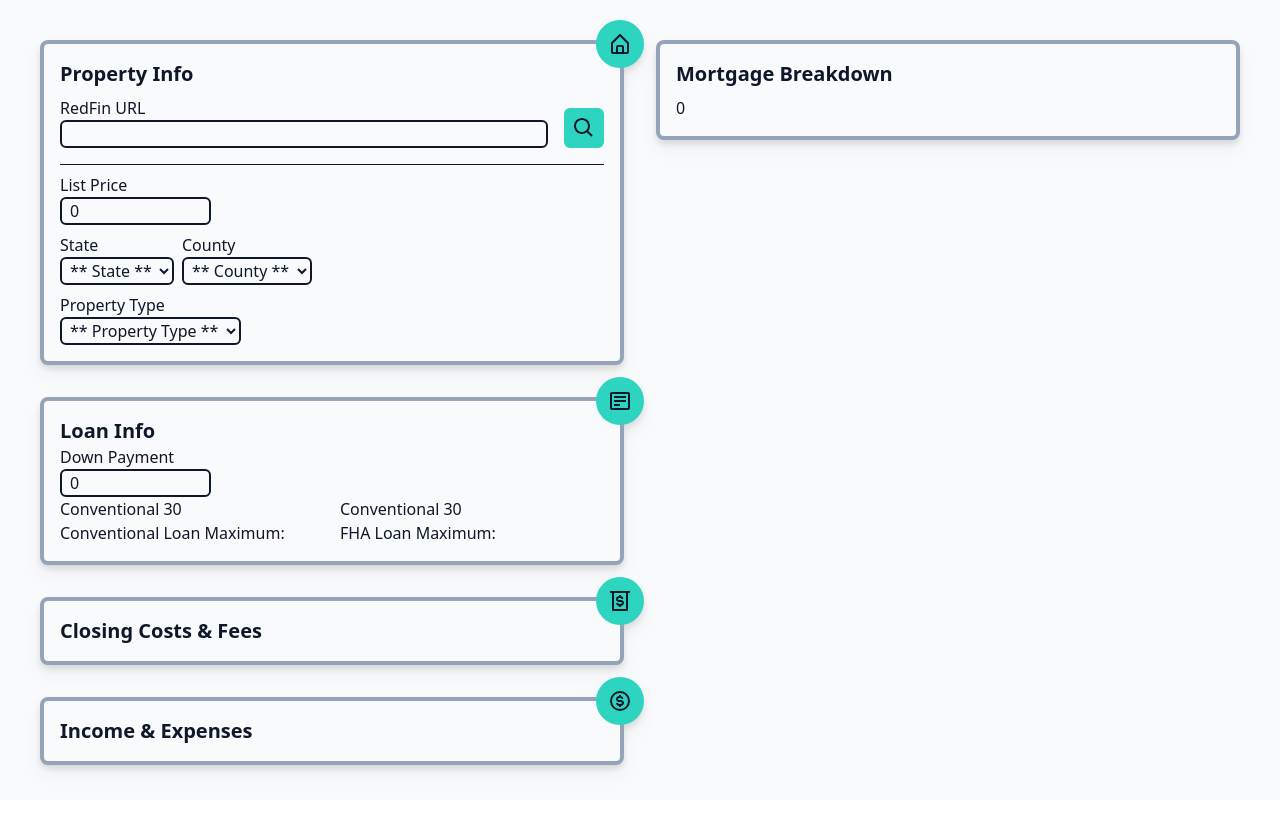
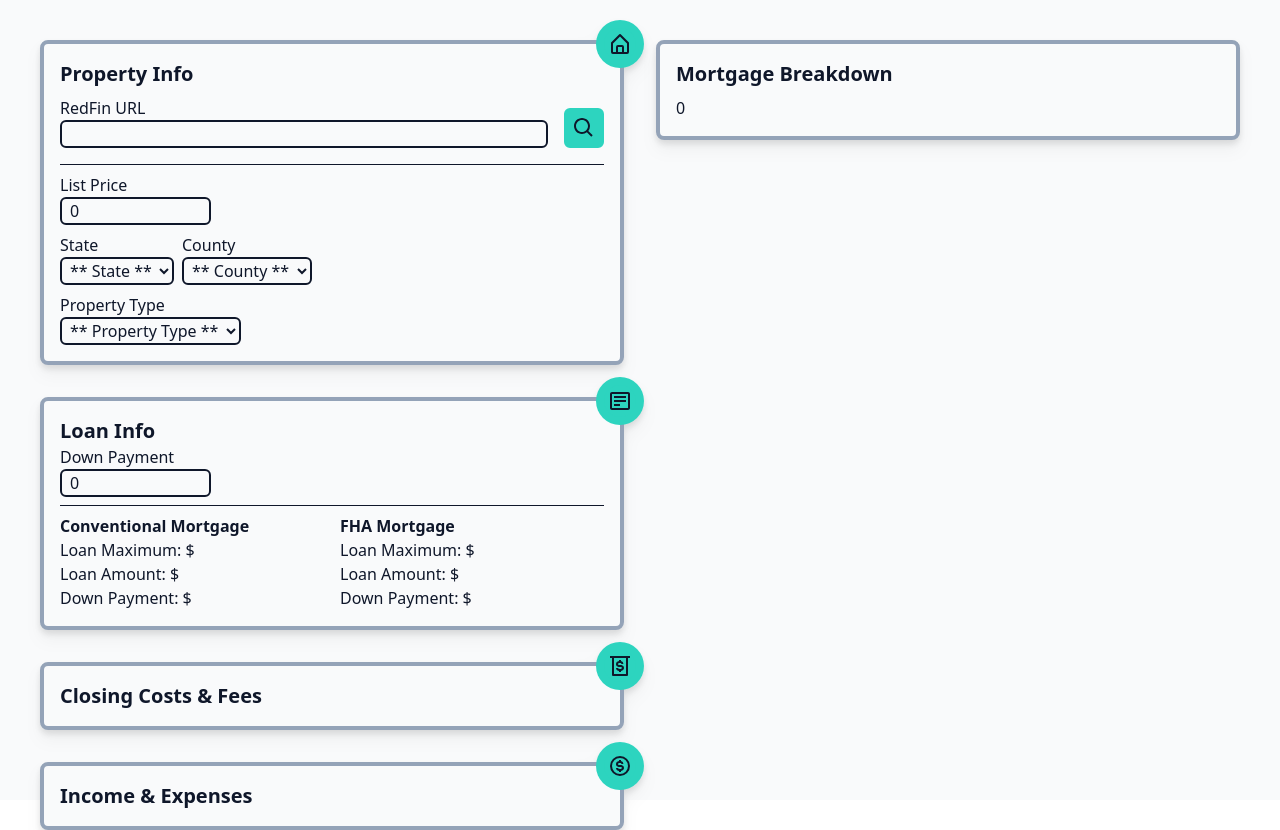
Before and after one commit to samueltanner/mortgage_app, a Next.js app: page /calculator in a window 1280 px wide. Before the commit the page ends 800 px from the top, so only its background shows below. Built offline with nearby package versions, Linux system fonts and the light colour scheme.

Commit message:
gets conventional and fha loan optimization working for minimum down payment

```diff
--- a/src/pages/calculator.tsx
+++ b/src/pages/calculator.tsx
@@ -14,9 +14,20 @@ interface County {
   state_abbr: string
 }
 
-interface loanMaximums {
+interface LoanMaximums {
   fha_max: number
   conventional_max: number
+}
+
+interface OptimizedLoan {
+  primaryLoanAmount: number
+  secondaryLoanAmount: number | null
+  downPayment: number
+}
+
+interface OptimizedLoans {
+  fha: OptimizedLoan
+  conventional: OptimizedLoan
 }
 
 const Calculator = ({}) => {
@@ -26,8 +37,9 @@ const Calculator = ({}) => {
   const [listingURL, setListingURL] = useState<string>('')
   const [propertyType, setPropertyType] = useState<string>('')
   const [listPrice, setListPrice] = useState<number>(0)
-  const [loanMaximums, setLoanMaximums] = useState<loanMaximums>()
+  const [loanMaximums, setLoanMaximums] = useState<LoanMaximums>()
   const [downPayment, setDownPayment] = useState<number>(0)
+  const [optimizedLoans, setOptimizedLoans] = useState<OptimizedLoans>()
 
   const {
     data: propertyData,
@@ -95,7 +107,6 @@ const Calculator = ({}) => {
   const getLoanMaximums = useCallback(() => {
     if (propertyData) {
       const { loan_limits } = propertyData
-      console.log('loan_linits', loan_limits, 'propertyData', propertyData)
       if (!loan_limits) return
 
       const { fha, conventional } = loan_limits
@@ -130,7 +141,6 @@ const Calculator = ({}) => {
 
   useEffect(() => {
     if (!propertyData) return
-    console.log('property', !!propertyData, propertyData)
     setListPrice(propertyData.list_price ?? 0)
     setListingState(propertyData.address?.state)
     setListingCounty(propertyData.address?.county.toUpperCase())
@@ -139,12 +149,9 @@ const Calculator = ({}) => {
   }, [propertyData, getLoanMaximums, getNumberOfUnits])
 
   useEffect(() => {
-    if (listingState && listingCounty && propertyType) getLoanMaximums()
-    console.log('max', loanMaximums)
-  }, [getLoanMaximums, listingCounty, listingState, propertyType])
-  // useEffect(() => {
-  //   if (propertyLoading) return handleReset()
-  // }, [propertyLoading])
+    if (!loanLimits) return
+    return getLoanMaximums()
+  }, [loanLimits, getLoanMaximums])
 
   const propertyTypeName: {
     [key: string]: string
@@ -167,6 +174,59 @@ const Calculator = ({}) => {
     setLoanMaximums(undefined)
     setListPrice(0)
   }
+
+  const getOptimizedLoanTerms = (
+    loanMax: number,
+    listPrice: number,
+    loanType: string,
+    customDownPaymentAmount?: number,
+  ) => {
+    const minPercentDown: {
+      [key: string]: number
+    } = {
+      fha: 0.035,
+      conventional: 0.03,
+    }
+
+    const getMinimumDownPayment = () => {
+      let minDown = listPrice * minPercentDown[loanType]
+      if (listPrice - loanMax > minDown) minDown = listPrice - loanMax
+      return minDown
+    }
+    const minDown = Math.floor(getMinimumDownPayment())
+
+    const customDownPossible = customDownPaymentAmount
+      ? customDownPaymentAmount >= minDown
+      : false
+
+    return {
+      primaryLoanAmount: customDownPossible
+        ? listPrice - customDownPaymentAmount!
+        : listPrice - minDown,
+      downPayment: (customDownPossible && customDownPaymentAmount) || minDown,
+      secondaryLoanAmount: null,
+    }
+  }
+
+  useEffect(() => {
+    if (!loanMaximums || !listPrice) return
+    const fhaLoanTerms = getOptimizedLoanTerms(
+      loanMaximums.fha_max,
+      listPrice,
+      'fha',
+    )
+    const conventionalLoanTerms = getOptimizedLoanTerms(
+      loanMaximums.conventional_max,
+      listPrice,
+      'conventional',
+    )
+    const optimizedLoanObj = {
+      fha: fhaLoanTerms,
+      conventional: conventionalLoanTerms,
+    }
+
+    setOptimizedLoans(optimizedLoanObj)
+  }, [loanMaximums, listPrice])
 
   return (
     <div className="grid h-screen w-screen grid-cols-2 gap-8 bg-gray-50 p-10 text-slate-900">
@@ -322,17 +382,27 @@ const Calculator = ({}) => {
               />
             </span>
           </span>
+          <span className="flex w-full items-center justify-center">
+            <hr className="my-2 flex w-full border-slate-900" />
+          </span>
           <div className="flex flex-col gap-2">
             <span className="flex items-end gap-4">
               <span className="flex w-full flex-col">
-                <label htmlFor="redfin-url">Conventional 30</label>
+                <h2 className="font-bold">Conventional Mortgage</h2>
+                <p>Loan Maximum: ${loanMaximums?.conventional_max}</p>
                 <p>
-                  Conventional Loan Maximum: {loanMaximums?.conventional_max}
+                  Loan Amount: $
+                  {optimizedLoans?.conventional?.primaryLoanAmount}
+                </p>
+                <p>
+                  Down Payment: ${optimizedLoans?.conventional?.downPayment}
                 </p>
               </span>
               <span className="flex w-full flex-col">
-                <label htmlFor="redfin-url">Conventional 30</label>
-                <p>FHA Loan Maximum: {loanMaximums?.fha_max}</p>
+                <h2 className="font-bold">FHA Mortgage</h2>
+                <p>Loan Maximum: ${loanMaximums?.fha_max}</p>
+                <p>Loan Amount: ${optimizedLoans?.fha?.primaryLoanAmount}</p>
+                <p>Down Payment: ${optimizedLoans?.fha?.downPayment}</p>
               </span>
             </span>
           </div>
```
